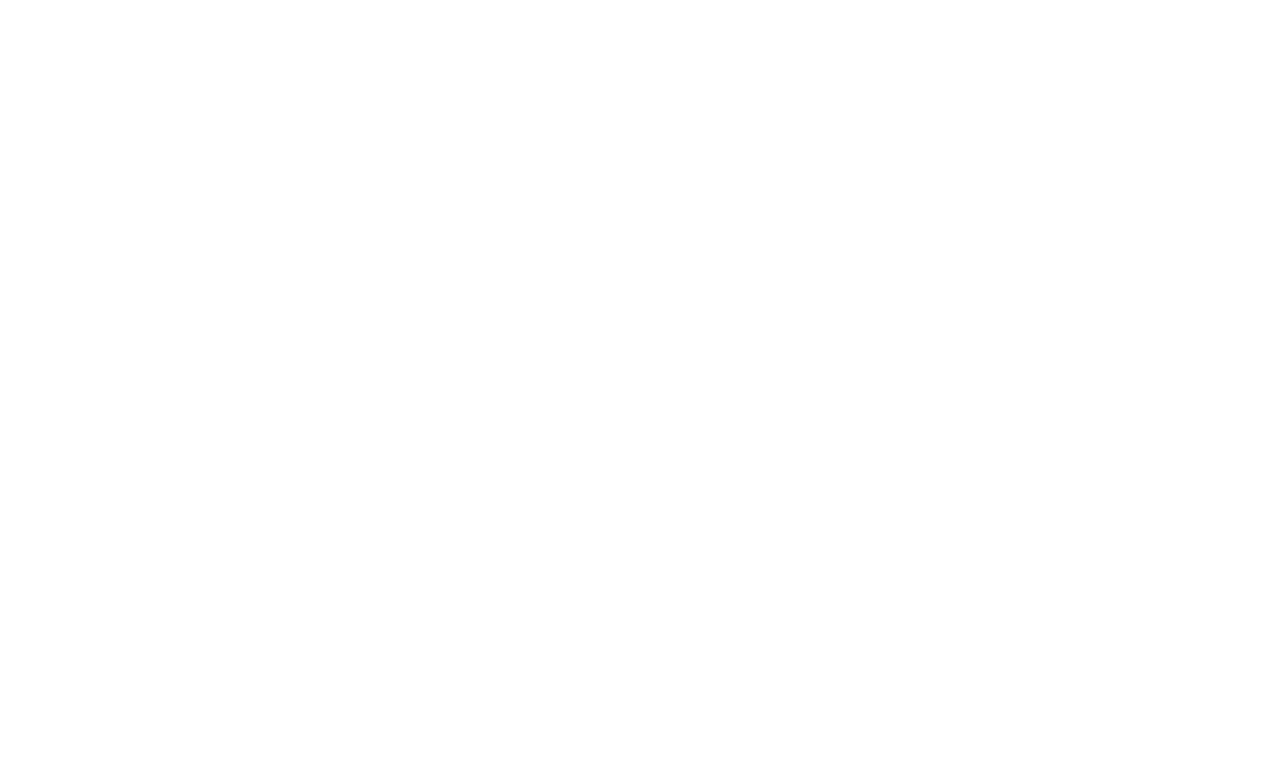
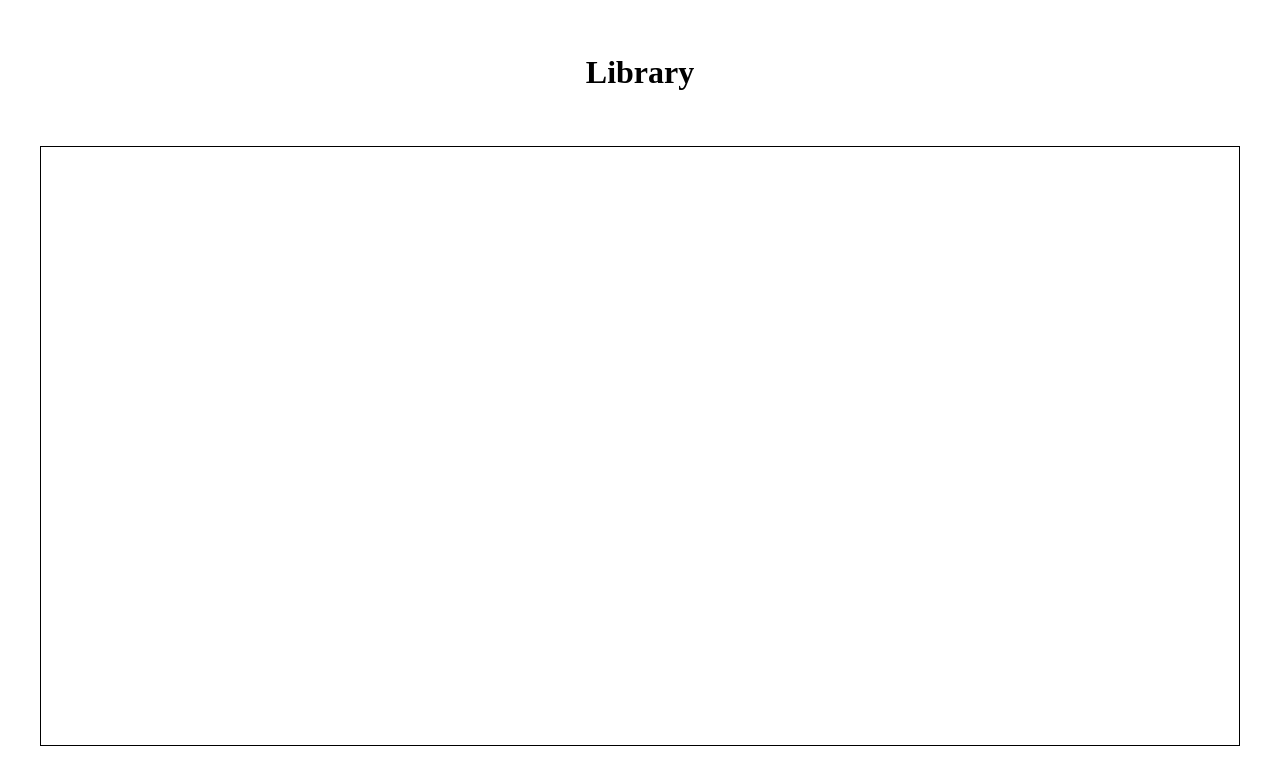
Before and after one commit to cacheup/library, a plain HTML site: page index.html in a window 1280 px wide. Drawn offline with Linux system fonts and the light colour scheme.

Commit message:
Set up a container for the library

```diff
--- a/index.html
+++ b/index.html
@@ -7,6 +7,8 @@
   <script src="javascript.js" defer></script>
 </head>
 <body>
-
+  <h1>Library</h1>
+  <div class="library">
+  </div>
 </body>
 </html>
--- a/style.css
+++ b/style.css
@@ -0,0 +1,20 @@
+* {
+  margin: 0;
+  padding: 0;
+  box-sizing: border-box;
+  font-family: 'Times New Roman', Times, serif;
+}
+
+body {
+  min-height: 100vh;
+  display: flex;
+  flex-direction: column;
+  align-items: center;
+  justify-content: space-evenly;
+}
+
+.library {
+  border: 1px solid black;
+  height: 600px;
+  width: 1200px;
+}
```
